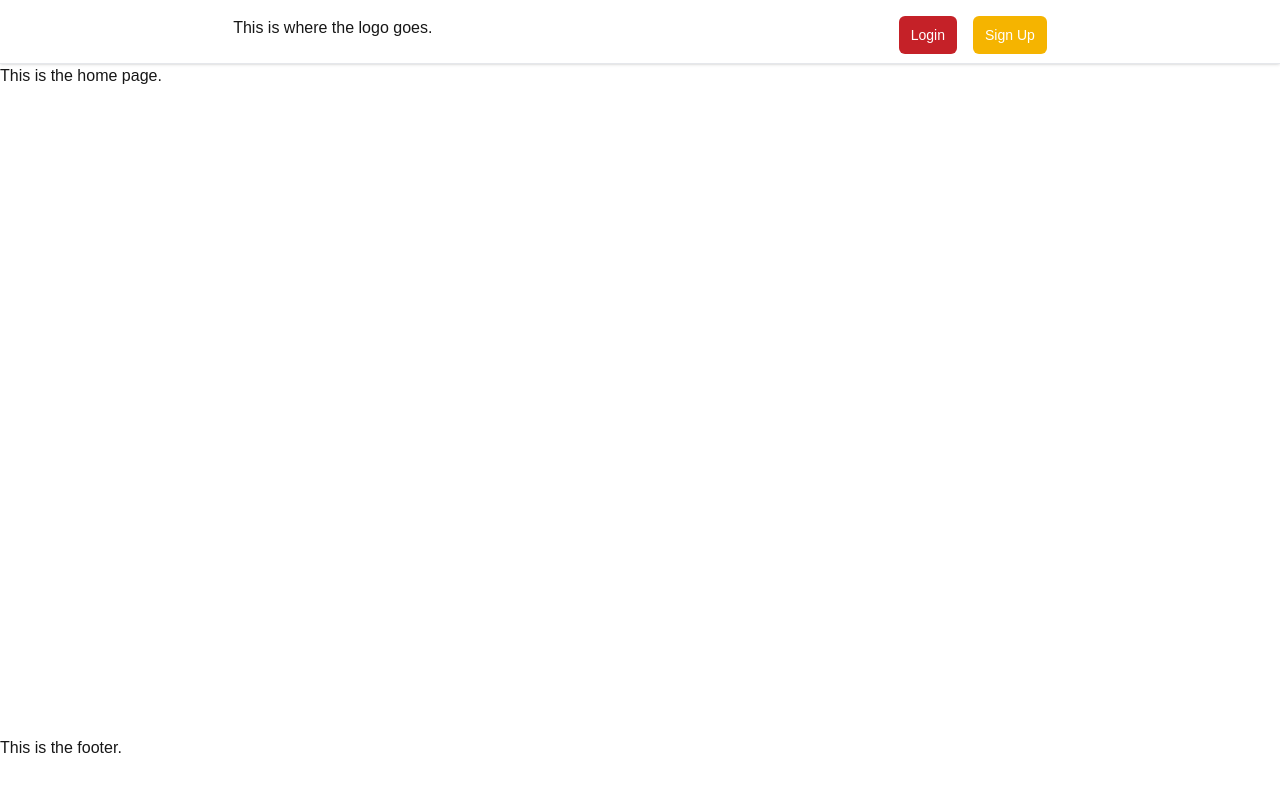
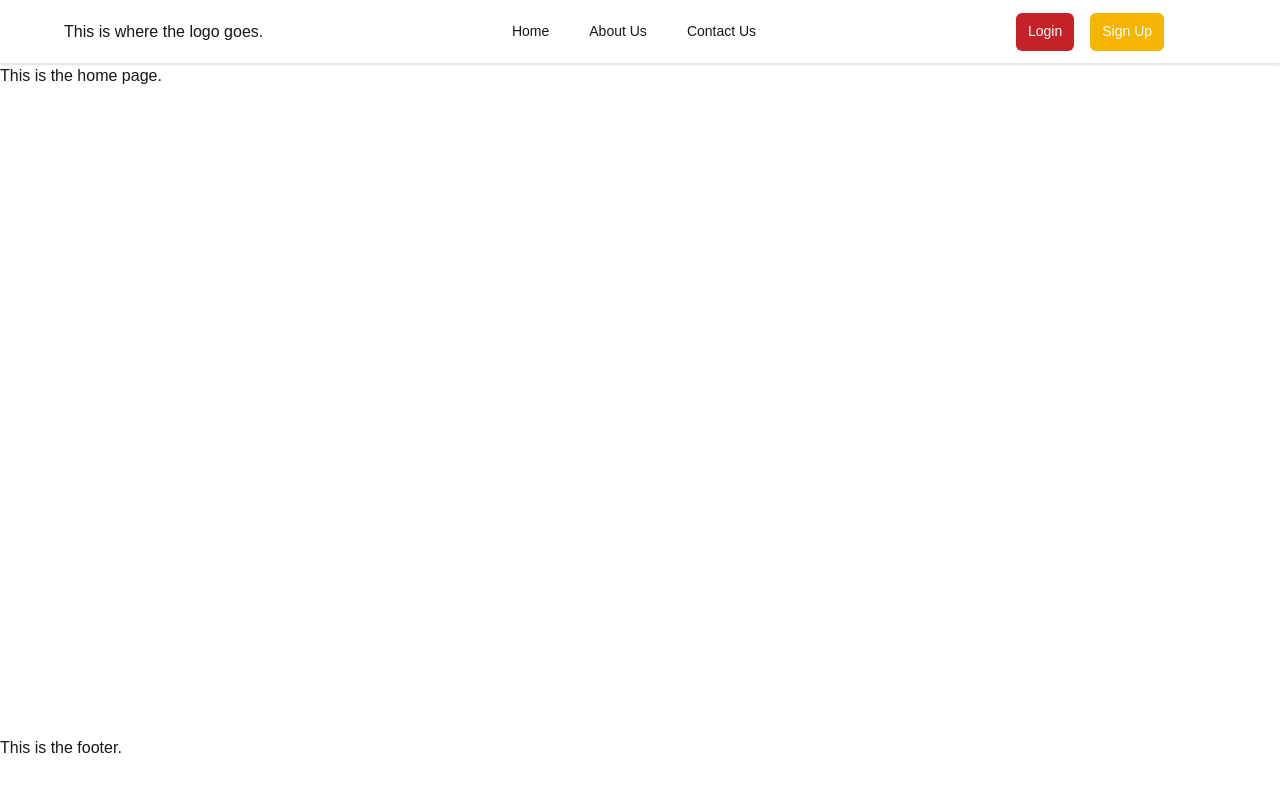
Before and after one commit to suveshgurung/Phupu_Store, a Next.js app in the folder frontend/: page / in a window 1280 px wide. Shown: the top 792 px of the page. Built offline with nearby package versions, Linux system fonts and the light colour scheme.

Commit message:
added home, about us, contact us in navbar. now navbar finally complete?

```diff
--- a/frontend/src/app/layout.tsx
+++ b/frontend/src/app/layout.tsx
@@ -30,15 +30,15 @@ export default function RootLayout({
         className={`${geistSans.variable} ${geistMono.variable} antialiased w-screen h-screen`}
       >
         <div className='flex flex-col'>
-          <header className='w-full h-[8vh]'>
+          <div className='w-full h-[8vh]'>
             <Navbar />
-          </header>
+          </div>
           <main className="w-full h-[84vh]">
             {children}
           </main>
-          <footer className='w-full h-[8vh]'>
+          <div className='w-full h-[8vh]'>
             <Footer />
-          </footer>
+          </div>
         </div>
       </body>
     </html>
--- a/frontend/src/app/page.tsx
+++ b/frontend/src/app/page.tsx
@@ -1,5 +1,3 @@
-import Link from "next/link";
-
 export default function Home() {
   return (
     <>
--- a/frontend/src/app/ui/nav-links.tsx
+++ b/frontend/src/app/ui/nav-links.tsx
@@ -7,16 +7,34 @@ import clsx from 'clsx'
 interface Navlinks {
   name: string,
   href: string,
+  group: "main" | "auth",
 };
 
 const links: Navlinks[] = [
   {
+    name: "Home",
+    href: "/",
+    group: "main",
+  },
+  {
+    name: "About Us",
+    href: "/",
+    group: "main",
+  },
+  {
+    name: "Contact Us",
+    href: "/",
+    group: "main",
+  },
+  {
     name: "Login",
     href: "/login",
+    group: "auth",
   },
   {
     name: "Sign Up",
     href: "/signup",
+    group: "auth",
   }
 ];
 
@@ -24,27 +42,42 @@ export default function Navlinks() {
   const [isDrawerOpen, setIsDrawerOpen] = useState<boolean>(false);
 
   return (
-    <div className="relative">
+    <div className="relative md:w-[70%]">
       {/* For desktop */}
-      <div className="flex flex-row justify-center gap-4">
-        {links.map((link) => {
-          return (
+      <div className="hidden md:flex flex-row justify-around gap-4">
+        {/* Main group */}
+        <div className="flex space-x-4">
+          {links.filter(link => link.group === "main").map((link) => (
             <Link
               key={link.name}
               href={link.href}
               className={clsx(
-              "hidden md:flex h-[38px] grow items-center justify-center gap-2 rounded-md p-3 text-sm font-medium hover:bg-[#e06d3d] md:flex-none md:justify-start md:p-2 md:px-3",
+                "h-[38px] grow items-center justify-center gap-2 rounded-md p-3 text-sm font-medium hover:bg-gray-200 md:flex-none md:justify-start md:p-2 md:px-3"
+              )}
+            >
+              {link.name}
+            </Link>
+          ))}
+        </div>
+
+        {/* Authentication group */}
+        <div className="flex space-x-4">
+          {links.filter(link => link.group === "auth").map((link) => (
+            <Link
+              key={link.name}
+              href={link.href}
+              className={clsx(
+                "h-[38px] grow items-center justify-center gap-2 rounded-md p-3 text-sm font-medium md:flex-none md:justify-start md:p-2 md:px-3",
                 {
                   'bg-[#c52128] text-white hover:bg-red-700': link.name === "Login",
                   'bg-[#f5b400] text-white hover:bg-yellow-500': link.name === "Sign Up",
-              },
+                }
               )}
             >
-            <p className="hidden md:block">{link.name}</p>
+              {link.name}
             </Link>
-          )
-
-        })}
+          ))}
+        </div>
       </div>
 
       {/* For mobiles */}
@@ -78,13 +111,13 @@ export default function Navlinks() {
       )}>
         {/* Backdrop */}
         <div
-          className="absolute inset-0 bg-black/50"
+          className="absolute inset-0 bg-transparent"
           onClick={() => setIsDrawerOpen(false)}
         />
 
         {/* Sidebar Content */}
         <div className={clsx(
-          "relative h-screen w-64 bg-white transform transition-transform duration-300 ease-in-out",
+          "absolute top-0 left-0 h-screen w-64 bg-white/80 backdrop-blur-sm transform transition-transform duration-300 ease-in-out",
           {
             "-translate-x-full": !isDrawerOpen,
             "translate-x-0": isDrawerOpen,
@@ -121,7 +154,7 @@ export default function Navlinks() {
                   className={clsx(
                     "w-full px-4 py-3 text-left rounded-md transition-colors duration-200",
                     {
-                      'mt-5': link.name === "Login",
+                      'mt-5': link.name === "Home",
                     }
                   )}
                   onClick={() => setIsDrawerOpen(false)}
--- a/frontend/src/app/ui/navbar.tsx
+++ b/frontend/src/app/ui/navbar.tsx
@@ -3,9 +3,10 @@ import Link from 'next/link';
 
 export default function Navbar() {
   return(
-    <header className='h-full flex flex-row justify-around py-4 bg-white/80 backdrop-blur-sm border-b border-gray-200 shadow-sm'>
+    <header className='h-full flex flex-row justify-around items-center py-4 bg-white/80 backdrop-blur-sm border-b border-gray-200 shadow-sm'>
       <Link
       href="/"
+      className="md:w-[30%] pl-[5%]"
       >
         This is where the logo goes.
       </Link>
```
Lines whose indentation alone changed are shown as unchanged.
